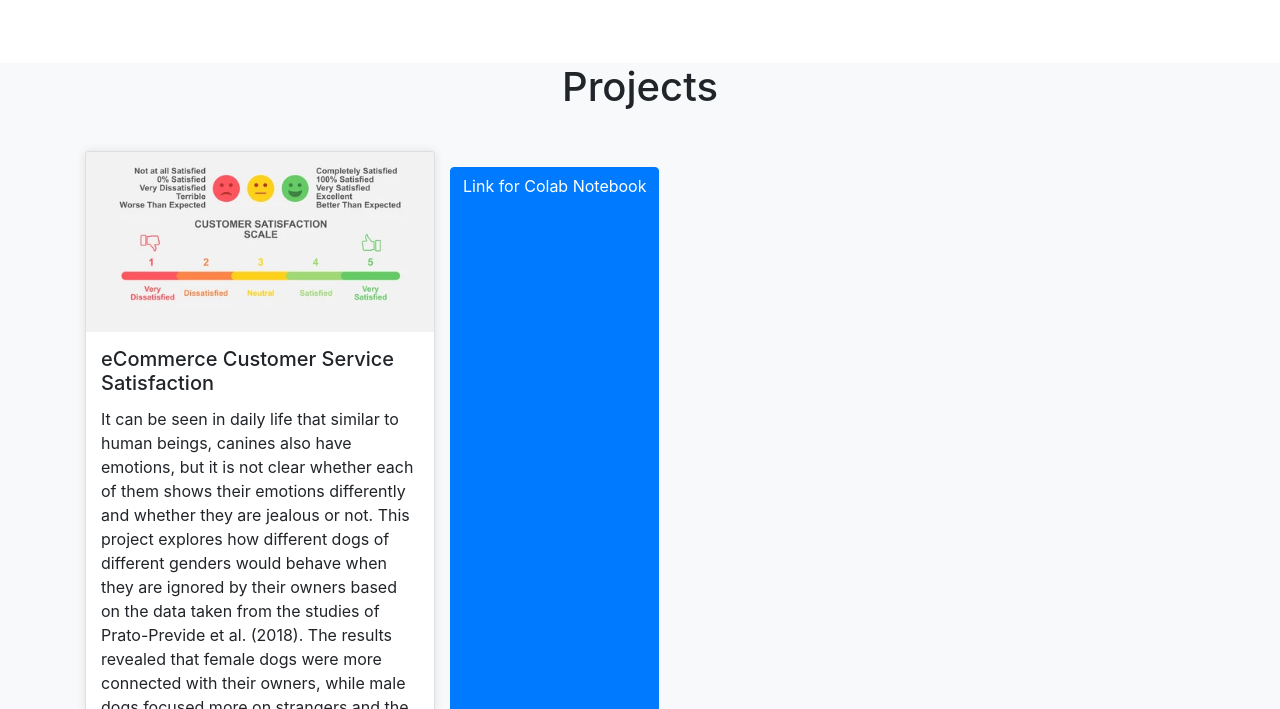
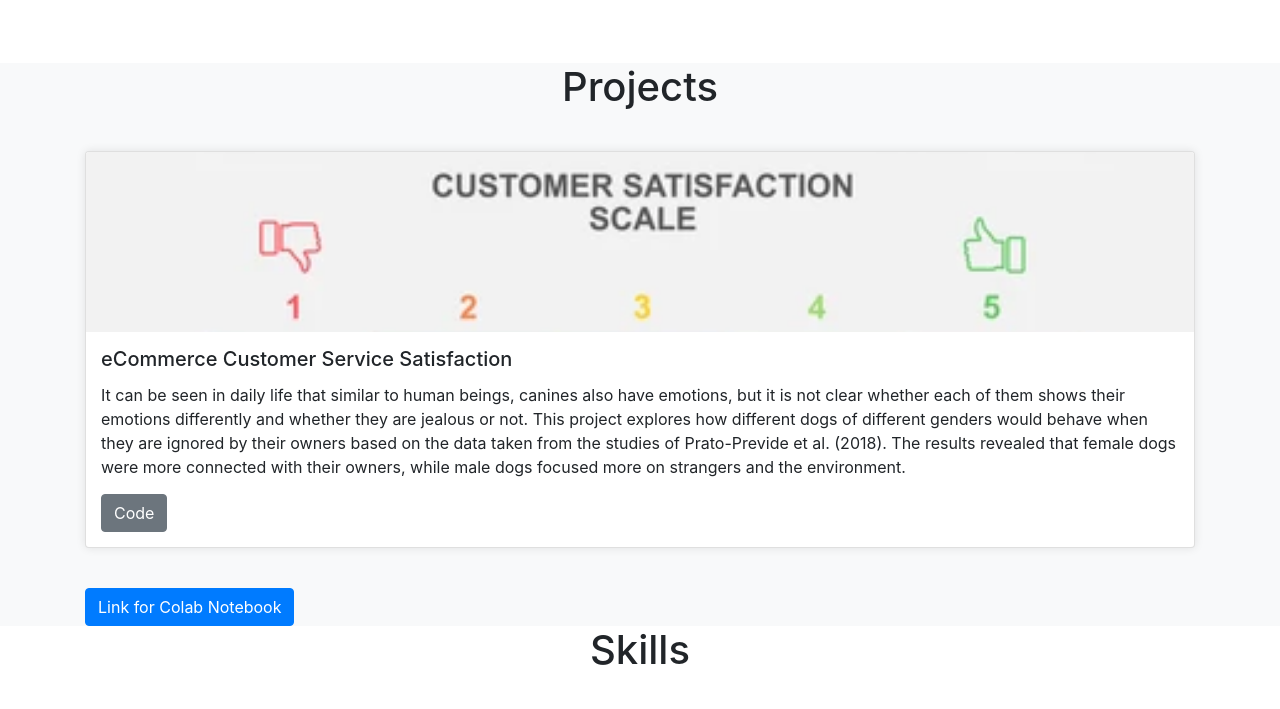
Before and after one commit to dquynhu/dquynhu.github.io, a plain HTML site: page index.html in a window 1280 px wide. Shown: the part 1365-2074 px from the top of the page. Drawn offline with nearby package versions, Linux system fonts and the light colour scheme.

Commit message:
Update index.html

```diff
--- a/index.html
+++ b/index.html
@@ -178,13 +178,12 @@ html {
 </section>
 
 <!-- Projects Section -->
-<section id="projects" class="projects-section bg-light" id="projects">
+<section id="projects" class="projects-section bg-light">
   <div class="container">
     <h2 class="text-center">Projects</h2>
     <div class="row">
-
       <!-- Project 1 -->
-      <div class="col-md-4 mb-4">
+      <div class="col-md-12 mb-4">
         <div class="card">
           <img src="images/projects/set-customer-satisfaction-score-csat-260nw-1768980761.webp" class="card-img-top" alt="Scientific Report">
           <div class="card-body">
@@ -194,13 +193,12 @@ html {
           </div>
         </div>
       </div>
-          <!-- Add your project links/buttons here -->
-          <a href="https://colab.research.google.com/drive/1EuVZ_dyx4GcurV7fVMJKzK3HOxY7zZG_#scrollTo=jjSfaaFkWJTq" class="btn btn-primary mt-3">Link for Colab Notebook</a>
-        </div>
-      </div>
     </div>
+    <!-- Add your project links/buttons here -->
+    <a href="https://colab.research.google.com/drive/1EuVZ_dyx4GcurV7fVMJKzK3HOxY7zZG_#scrollTo=jjSfaaFkWJTq" class="btn btn-primary mt-3">Link for Colab Notebook</a>
   </div>
 </section>
+
 
 <!-- Skills Section -->
 <section id="skills" class="skills-section bg-white" id="skills">
```
